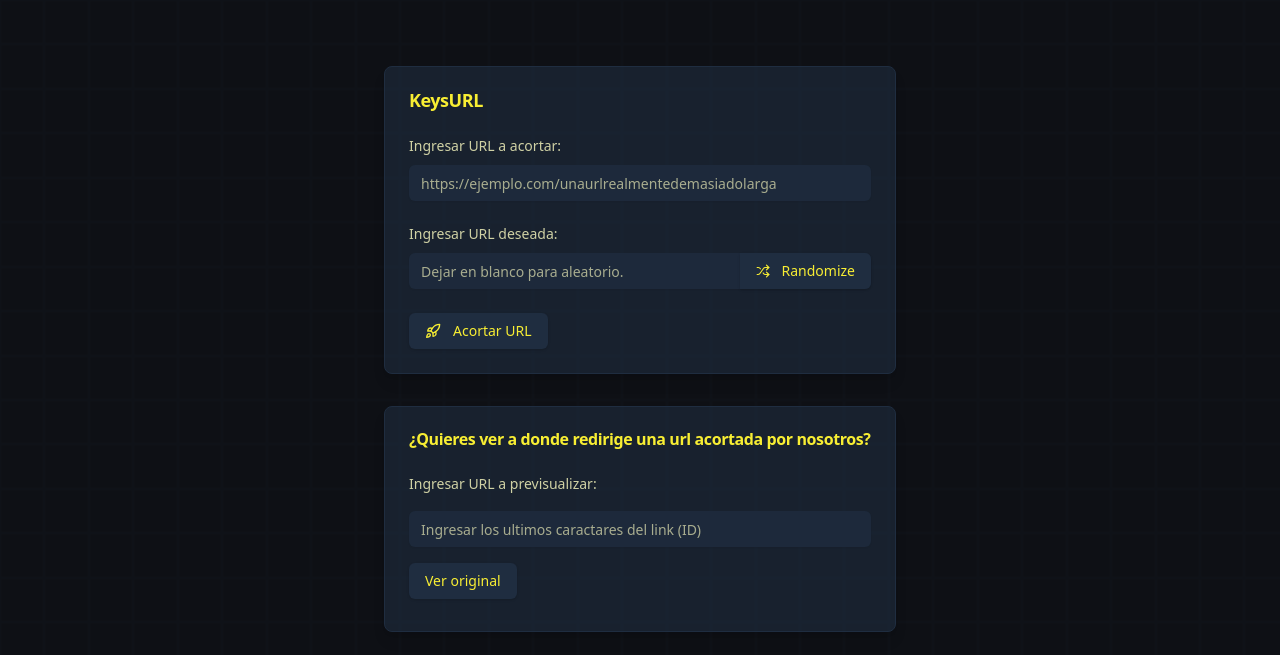
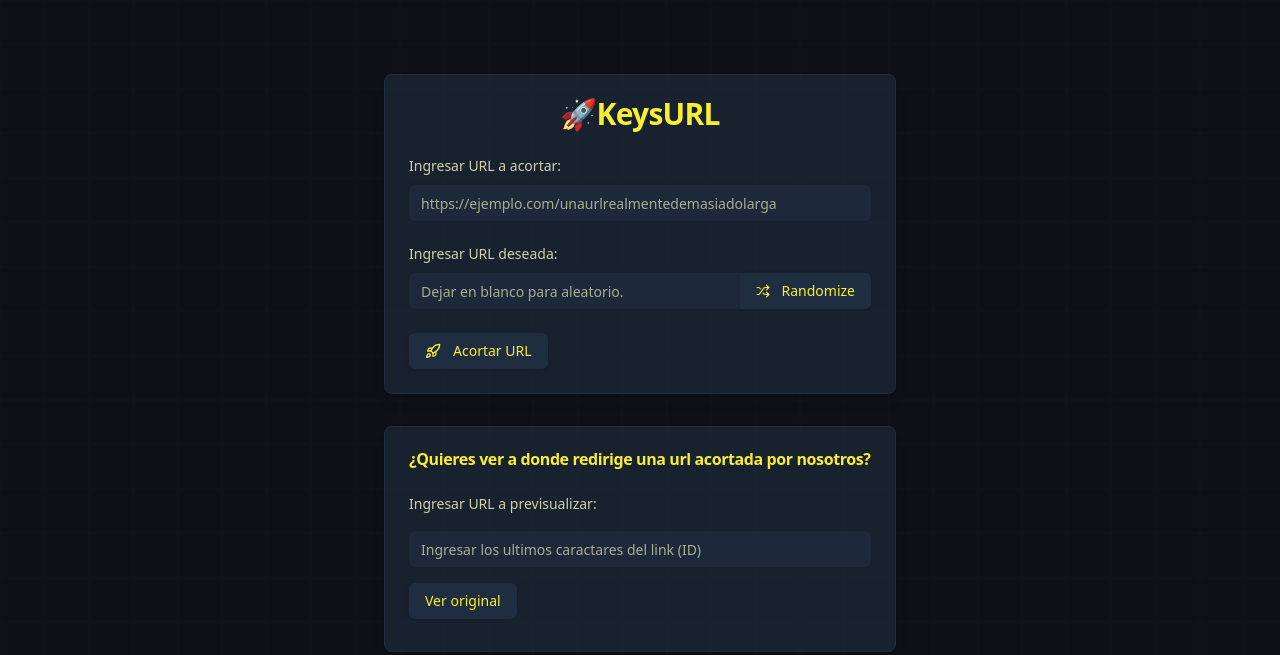
Before and after one commit to Keys4Ever/URLShortener, a website with bundled scripts: page public/index.html in a window 1280 px wide. Shown: the top 655 px of the page. Built offline with nearby package versions, Linux system fonts and the light colour scheme.

Commit message:
Some littl changes

```diff
--- a/public/index.html
+++ b/public/index.html
@@ -15,11 +15,11 @@
   <div id="overlay" class="fixed inset-0 bg-[#1f2d4099] bg-opacity-50 backdrop-blur-sm z-40 hidden"></div>
 
   <!-- Main content -->
-  <div class="flex-grow flex flex-col justify-center items-center space-y-8">
-    <div class="z-10 grid w-full max-w-lg gap-4 border p-6 shadow-lg duration-200 border-[#1f2d40] bg-[#1f2d4099] sm:rounded-lg">
-      <div class="flex flex-col space-y-1.5 text-center sm:text-left mb-2">
-        <h2 class="text-lg font-semibold leading-none text-[#f8ee33] tracking-tight">KeysURL</h2>
-      </div>
+<div class="flex-grow flex flex-col justify-center items-center space-y-8">
+  <div class="z-10 grid w-full max-w-lg gap-4 border mt-7 p-6 shadow-lg duration-200 border-[#1f2d40] bg-[#1f2d4099] sm:rounded-lg">
+    <div class="flex flex-col items-center space-y-1.5 mb-2">
+      <h2 class="text-3xl font-semibold leading-none text-[#f8ee33] tracking-tight text-center">🚀KeysURL</h2>
+    </div>
 
       <form method="post" action="/shortUrl" class="space-y-6">
         <div class="space-y-5">
```
Also changed, not shown: public/output.css.
